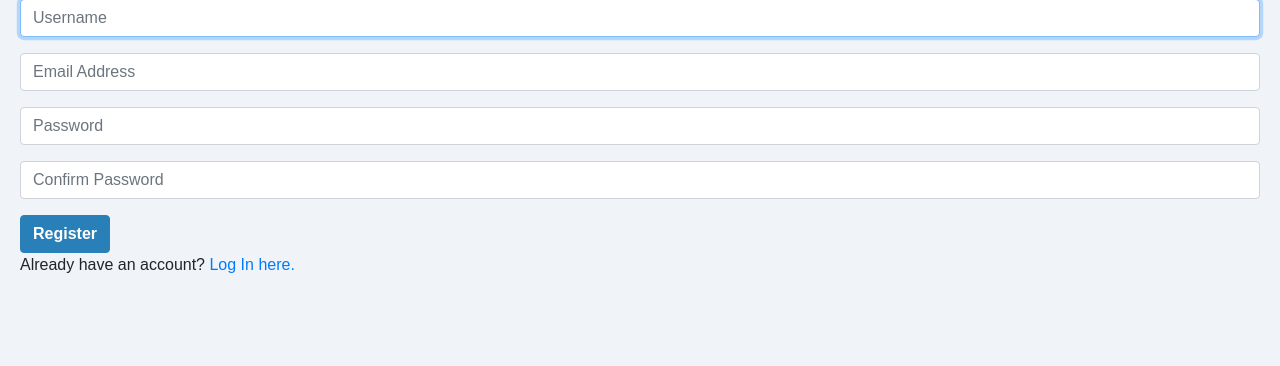
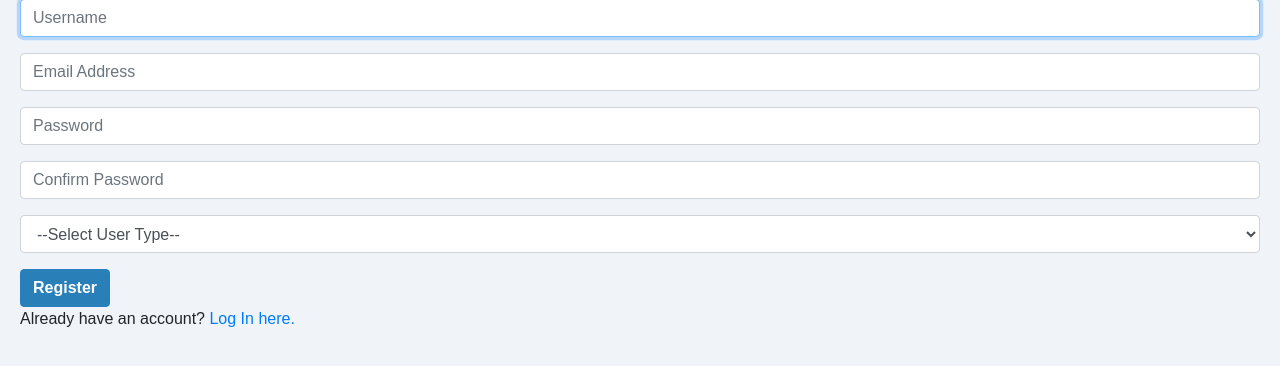
Before and after one commit to DraBard/Web-Development, a Django app: page /register in a window 1280 px wide. Shown: the part 141-507 px from the top of the page. Run offline with Django 3.2, Linux system fonts and the light colour scheme; some libraries are stand-ins or nearby versions.

Commit message:
Adds user types and its functionalities

```diff
--- a/educational_platform/CodeGym/templates/CodeGym/layout.html
+++ b/educational_platform/CodeGym/templates/CodeGym/layout.html
@@ -25,6 +25,9 @@
                 </li>
                 {% if user.is_authenticated %}
                     <li class="nav-item">
+                        <a class="nav-link" href="{% url 'groups' %}">Groups</a>
+                    </li>
+                    <li class="nav-item">
                         <a class="nav-link" href="{% url 'logout' %}">Log Out</a>
                     </li>
                 {% else %}
--- a/educational_platform/CodeGym/templates/CodeGym/register.html
+++ b/educational_platform/CodeGym/templates/CodeGym/register.html
@@ -22,6 +22,14 @@
         <div class="form-group">
             <input class="form-control" type="password" name="confirmation" placeholder="Confirm Password">
         </div>
+        <div class="form-group">
+            <select class="form-control" name="user_type">
+                <option value="">--Select User Type--</option>
+                <option value="HEADMASTER">Headmaster</option>
+                <option value="TUTOR">Tutor</option>
+                <option value="STUDENT">Student</option>
+            </select>
+        </div>
         <input class="btn btn-primary" type="submit" value="Register">
     </form>
 
--- a/educational_platform/CodeGym/urls.py
+++ b/educational_platform/CodeGym/urls.py
@@ -10,5 +10,6 @@ urlpatterns = [
     path("exercises", views.exercises, name="exercises"),
     path("user", views.user, name="user"),
     path("exercises/<str:exercise_id>", views.exercise, name="exercise"),
-    path("exercises/run_code/", views.run_code, name="run_code")
+    path("exercises/run_code/", views.run_code, name="run_code"),
+    path("groups", views.groups, name="groups")
 ]
--- a/educational_platform/CodeGym/views.py
+++ b/educational_platform/CodeGym/views.py
@@ -1,12 +1,14 @@
 from django.contrib.auth import authenticate, login, logout
+from django.contrib.auth.decorators import permission_required, user_passes_test
 from django.db import IntegrityError
 from django.http import HttpResponse, HttpResponseRedirect, HttpResponseBadRequest
-from django.shortcuts import render, get_object_or_404, redirect
+from django.contrib.auth.models import Permission
+from django.shortcuts import render
 from django.urls import reverse
 from django.db.utils import OperationalError
 from django.http import JsonResponse
 from django.core.paginator import Paginator
-from .models import User, Exercises
+from .models import Exercises, Student, Tutor, Headmaster, User
 import json
 import docker
 import os
@@ -44,6 +46,7 @@ def register(request):
     if request.method == "POST":
         username = request.POST["username"]
         email = request.POST["email"]
+        user_type = request.POST["user_type"]
 
         # Ensure password matches confirmation
         password = request.POST["password"]
@@ -55,7 +58,19 @@ def register(request):
 
         # Attempt to create new user
         try:
-            user = User.objects.create_user(username, email, password)
+            if user_type == "HEADMASTER":
+                user = Headmaster.objects.create_user(username, email, password)
+                tutor_permission = Permission.objects.get(codename='can_access_headmaster_dashboard')
+                user.user_permissions.add(tutor_permission)
+            if user_type == "TUTOR":
+                user = Tutor.objects.create_user(username, email, password)
+                tutor_permission = Permission.objects.get(codename='can_access_tutor_dashboard')
+                user.user_permissions.add(tutor_permission)
+            if user_type == "STUDENT":
+                user = Student.objects.create_user(username, email, password)
+                student_permission = Permission.objects.get(codename='can_access_student_dashboard')
+                user.user_permissions.add(student_permission)
+            user.user_type = user_type
             user.save()
         except IntegrityError:
             return render(request, "CodeGym/register.html", {
@@ -96,6 +111,20 @@ def exercise(request, exercise_id):
         "example": example
     }
     return render(request, 'CodeGym/exercise.html', context)
+
+
+def has_tutor_or_headmaster_perms(user):
+    return user.has_perm('CodeGym.can_access_tutor_dashboard') or user.has_perm('CodeGym.can_access_headmaster_dashboard')
+
+@user_passes_test(has_tutor_or_headmaster_perms)
+def groups(request):
+    if request.method == "GET":
+        user_type = request.user.user_type
+        if user_type == "HEADMASTER":
+            students = User.objects.filter(user_type="STUDENT")
+
+    return render(request, 'CodeGym/groups.html', {'students': students})
+
 
 def run_code(request):
     if request.method == "POST":
```
Also changed, not shown: educational_platform/CodeGym/models.py (+32 -0 lines), educational_platform/CodeGym/templates/CodeGym/groups.html (added, +17 -0 lines), educational_platform/sql_script.py (+72 -0 lines), educational_platform/db.sqlite3.
